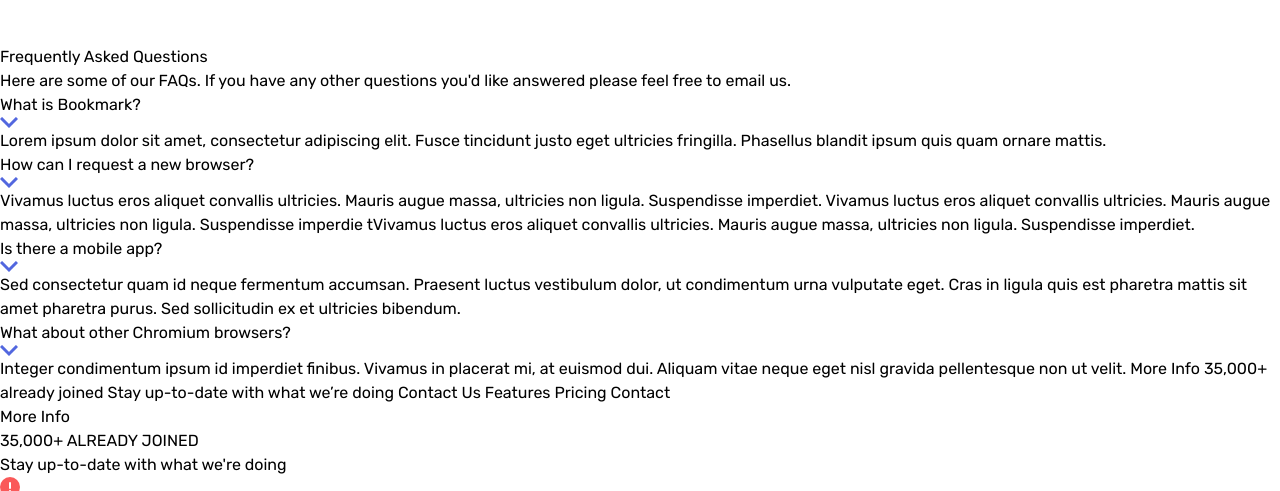
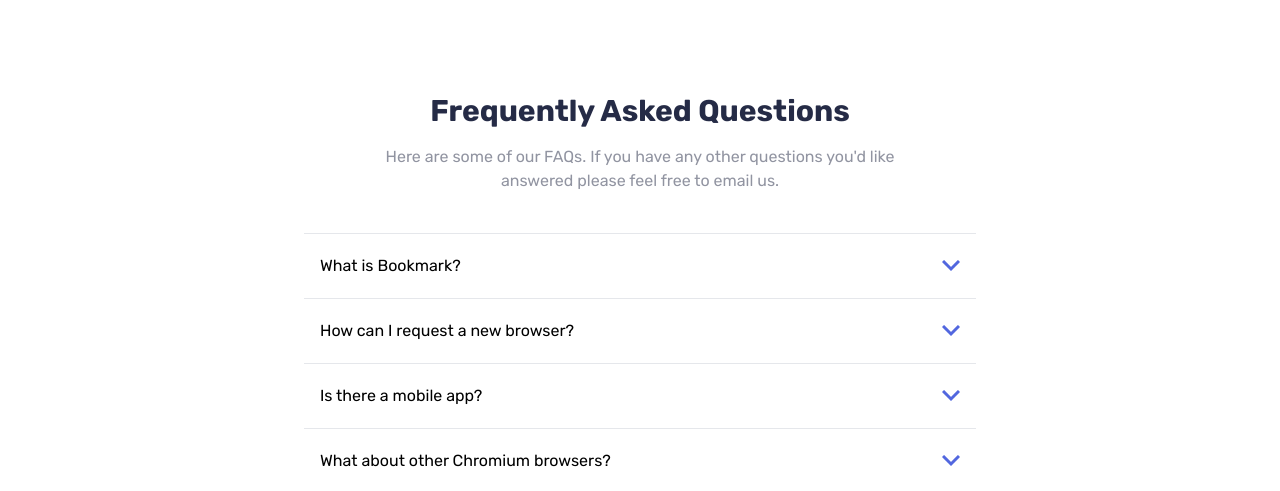
Before and after one commit to Joshua-timothy/bookmark-landing-page, a website: page index.html in a window 1280 px wide. Shown: the part 2296-2787 px from the top of the page. Drawn offline with Linux system fonts and the light colour scheme.

Commit message:
Styled FAQs section

```diff
--- a/index.html
+++ b/index.html
@@ -275,16 +275,21 @@
         </div>
       </section>
       <section>
-        <div>
-          <h2>Frequently Asked Questions</h2>
-          <p>
+        <div class="con my-44">
+          <div class="text-center">
+            <h2 class="text-3xl font-bold text-VeryDarkBlue">
+              Frequently Asked Questions
+            </h2>
+            <p class="mx-auto my-4 w-2/5 text-GrayishBlue">
               Here are some of our FAQs. If you have any other questions you'd
               like answered please feel free to email us.
             </p>
           </div>
-        <div>
-          <div>
-            <p>
+          <div class="mx-auto mt-10 max-w-2xl">
+            <div class="border-b border-t px-4 py-5">
+              <p
+                class="flex cursor-pointer items-center justify-between transition-colors hover:text-SoftRed"
+              >
                 What is Bookmark?
                 <svg xmlns="http://www.w3.org/2000/svg" width="18" height="12">
                   <path
@@ -295,14 +300,16 @@
                   />
                 </svg>
               </p>
-            <p>
+              <p class="max-h-0 overflow-hidden">
                 Lorem ipsum dolor sit amet, consectetur adipiscing elit. Fusce
-              tincidunt justo eget ultricies fringilla. Phasellus blandit ipsum
-              quis quam ornare mattis.
+                tincidunt justo eget ultricies fringilla. Phasellus blandit
+                ipsum quis quam ornare mattis.
               </p>
             </div>
-          <div>
-            <p>
+            <div class="border-b px-4 py-5">
+              <p
+                class="flex cursor-pointer items-center justify-between transition-colors hover:text-SoftRed"
+              >
                 How can I request a new browser?
                 <svg xmlns="http://www.w3.org/2000/svg" width="18" height="12">
                   <path
@@ -313,17 +320,19 @@
                   />
                 </svg>
               </p>
-            <p>
+              <p class="max-h-0 overflow-hidden">
                 Vivamus luctus eros aliquet convallis ultricies. Mauris augue
-              massa, ultricies non ligula. Suspendisse imperdiet. Vivamus luctus
-              eros aliquet convallis ultricies. Mauris augue massa, ultricies
-              non ligula. Suspendisse imperdie tVivamus luctus eros aliquet
-              convallis ultricies. Mauris augue massa, ultricies non ligula.
-              Suspendisse imperdiet.
+                massa, ultricies non ligula. Suspendisse imperdiet. Vivamus
+                luctus eros aliquet convallis ultricies. Mauris augue massa,
+                ultricies non ligula. Suspendisse imperdie tVivamus luctus eros
+                aliquet convallis ultricies. Mauris augue massa, ultricies non
+                ligula. Suspendisse imperdiet.
               </p>
             </div>
-          <div>
-            <p>
+            <div class="border-b px-4 py-5">
+              <p
+                class="flex cursor-pointer items-center justify-between transition-colors hover:text-SoftRed"
+              >
                 Is there a mobile app?
                 <svg xmlns="http://www.w3.org/2000/svg" width="18" height="12">
                   <path
@@ -334,15 +343,17 @@
                   />
                 </svg>
               </p>
-            <p>
-              Sed consectetur quam id neque fermentum accumsan. Praesent luctus
-              vestibulum dolor, ut condimentum urna vulputate eget. Cras in
-              ligula quis est pharetra mattis sit amet pharetra purus. Sed
-              sollicitudin ex et ultricies bibendum.
+              <p class="max-h-0 overflow-hidden">
+                Sed consectetur quam id neque fermentum accumsan. Praesent
+                luctus vestibulum dolor, ut condimentum urna vulputate eget.
+                Cras in ligula quis est pharetra mattis sit amet pharetra purus.
+                Sed sollicitudin ex et ultricies bibendum.
               </p>
             </div>
-          <div>
-            <p>
+            <div class="border-b px-4 py-5">
+              <p
+                class="flex cursor-pointer items-center justify-between transition-colors hover:text-SoftRed"
+              >
                 What about other Chromium browsers?
                 <svg xmlns="http://www.w3.org/2000/svg" width="18" height="12">
                   <path
@@ -353,16 +364,23 @@
                   />
                 </svg>
               </p>
-            <p>
+              <p class="max-h-0 overflow-hidden">
                 Integer condimentum ipsum id imperdiet finibus. Vivamus in
-              placerat mi, at euismod dui. Aliquam vitae neque eget nisl gravida
-              pellentesque non ut velit. More Info 35,000+ already joined Stay
-              up-to-date with what we’re doing Contact Us Features Pricing
-              Contact
+                placerat mi, at euismod dui. Aliquam vitae neque eget nisl
+                gravida pellentesque non ut velit. More Info 35,000+ already
+                joined Stay up-to-date with what we’re doing Contact Us Features
+                Pricing Contact
               </p>
             </div>
           </div>
-        <a href="#">More Info</a>
+          <div class="text-center">
+            <a
+              href="#"
+              class="mt-10 inline-block rounded-md bg-SoftBlue px-6 py-3 text-white"
+              >More Info</a
+            >
+          </div>
+        </div>
       </section>
     </main>
     <footer>
```
Also changed, not shown: dist/styles.css. Lines whose indentation alone changed are shown as unchanged.
